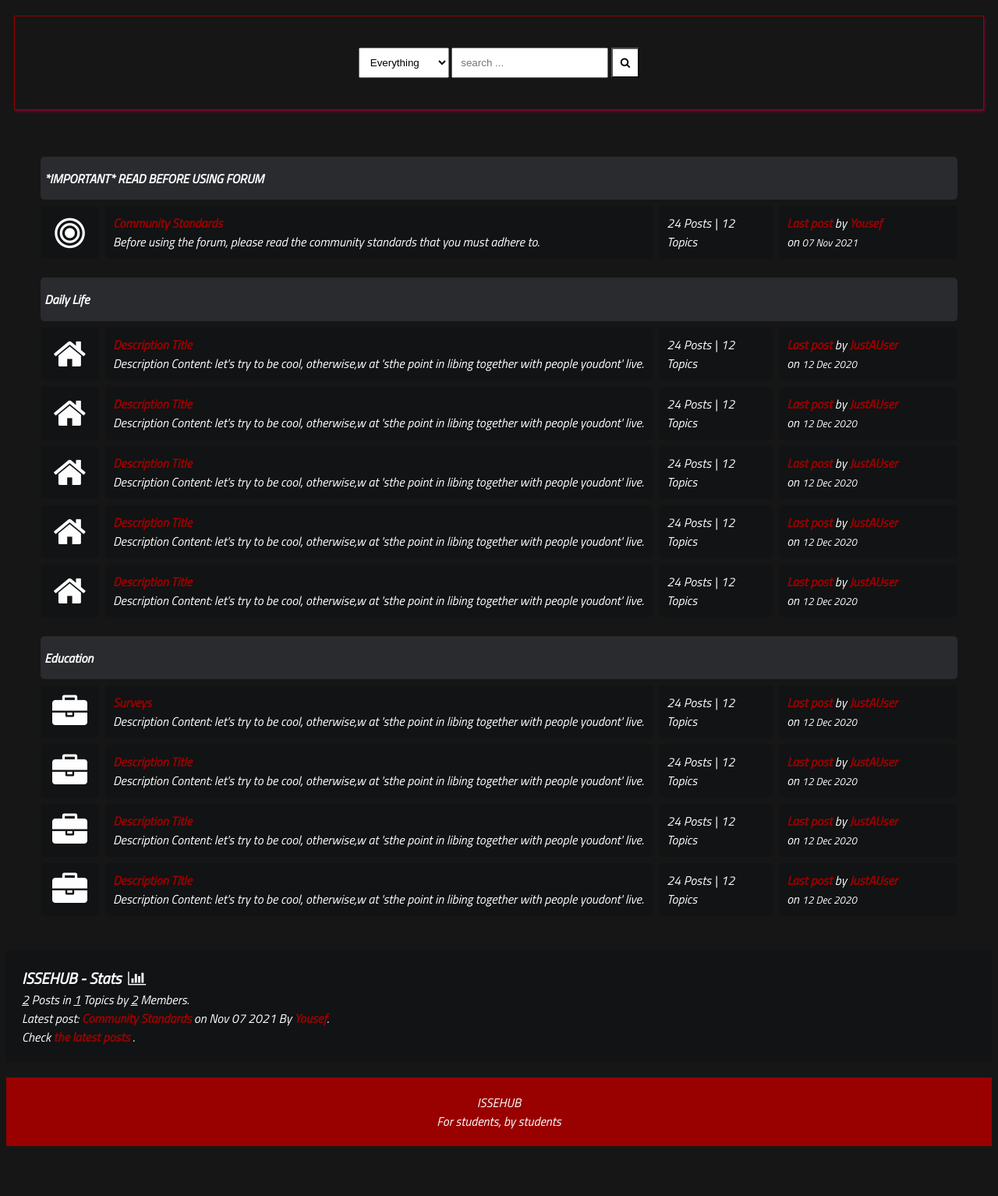
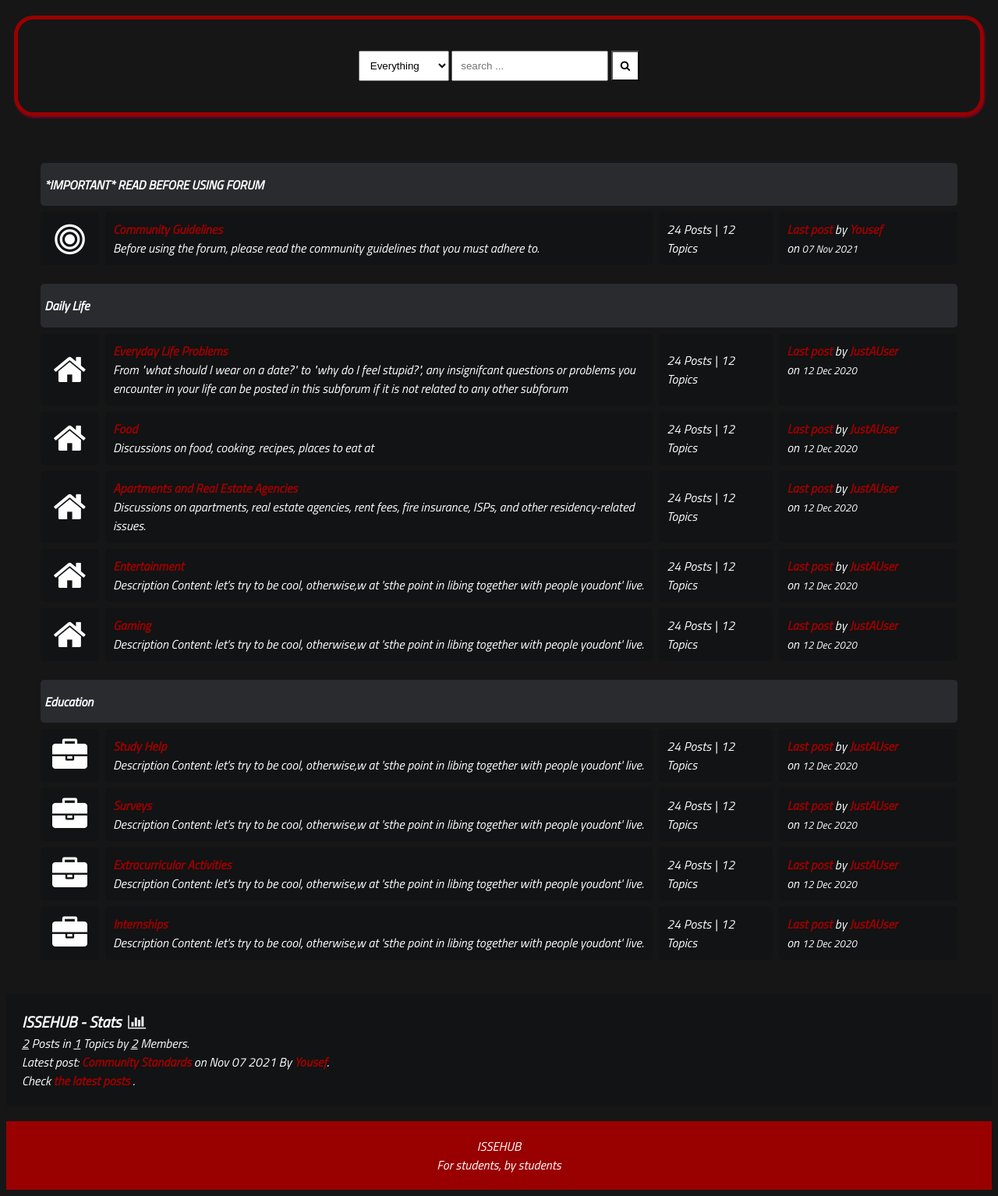
Before and after one commit to TheRealBruceMcGoose/ISSEHub, a PHP site: page /forums.html in a window 1280 px wide. Shown: the part 145-1679 px from the top of the page at 78% size. Before the commit the page ends 1623 px from the top, so only its background shows below. Run offline with PHP 8.4, Linux system fonts and the light colour scheme.

Commit message:
More descriptions for the subforums

```diff
--- a/html/forums.html
+++ b/html/forums.html
@@ -48,8 +48,8 @@
                     <i class="fa fa-bullseye center"></i>
                 </div>
                 <div class="subforum-description subforum-column">
-                    <h4><a href="community-standards.html">Community Standards</a></h4>
-                    <p>Before using the forum, please read the community standards that you must adhere to.</p>
+                    <h4><a href="community-standards.html">Community Guidelines</a></h4>
+                    <p>Before using the forum, please read the community guidelines that you must adhere to.</p>
                 </div>
                 <div class="subforum-stats subforum-column center">
                     <span>24 Posts | 12 Topics</span>
@@ -71,7 +71,58 @@
                     <i class="fa fa-home center"></i>
                 </div>
                 <div class="subforum-description subforum-column">
-                    <h4><a href="#">Description Title</a></h4>
+                    <h4><a href="#">Everyday Life Problems</a></h4>
+                    <p>From "what should I wear on a date?" to "why do I feel stupid?", any insignifcant questions or problems you encounter in your life can be posted in this subforum if it is not related to any other subforum</p>
+                </div>
+                <div class="subforum-stats subforum-column center">
+                    <span>24 Posts | 12 Topics</span>
+                </div>
+                <div class="subforum-info subforum-column">
+                    <b><a href="">Last post</a></b> by <a href="">JustAUser</a>
+                    <br>on <small>12 Dec 2020</small>
+                </div>
+            </div>
+            <hr class="subforum-devider">
+            <div class="subforum-row">
+                <div class="subforum-icon subforum-column center">
+                    <i class="fa fa-home center"></i>
+                </div>
+                <div class="subforum-description subforum-column">
+                    <h4><a href="#">Food</a></h4>
+                    <p>Discussions on food, cooking, recipes, places to eat at</p>
+                </div>
+                <div class="subforum-stats subforum-column center">
+                    <span>24 Posts | 12 Topics</span>
+                </div>
+                <div class="subforum-info subforum-column">
+                    <b><a href="">Last post</a></b> by <a href="">JustAUser</a>
+                    <br>on <small>12 Dec 2020</small>
+                </div>
+            </div>
+            <hr class="subforum-devider">
+            <div class="subforum-row">
+                <div class="subforum-icon subforum-column center">
+                    <i class="fa fa-home center"></i>
+                </div>
+                <div class="subforum-description subforum-column">
+                    <h4><a href="#">Apartments and Real Estate Agencies</a></h4>
+                    <p>Discussions on apartments, real estate agencies, rent fees, fire insurance, ISPs, and other residency-related issues.</p>
+                </div>
+                <div class="subforum-stats subforum-column center">
+                    <span>24 Posts | 12 Topics</span>
+                </div>
+                <div class="subforum-info subforum-column">
+                    <b><a href="">Last post</a></b> by <a href="">JustAUser</a>
+                    <br>on <small>12 Dec 2020</small>
+                </div>
+            </div>
+            <hr class="subforum-devider">
+            <div class="subforum-row">
+                <div class="subforum-icon subforum-column center">
+                    <i class="fa fa-home center"></i>
+                </div>
+                <div class="subforum-description subforum-column">
+                    <h4><a href="#">Entertainment</a></h4>
                     <p>Description Content: let's try to be cool, otherwise,w at 'sthe point in libing together with people youdont' live.</p>
                 </div>
                 <div class="subforum-stats subforum-column center">
@@ -88,58 +139,7 @@
                     <i class="fa fa-home center"></i>
                 </div>
                 <div class="subforum-description subforum-column">
-                    <h4><a href="#">Description Title</a></h4>
-                    <p>Description Content: let's try to be cool, otherwise,w at 'sthe point in libing together with people youdont' live.</p>
-                </div>
-                <div class="subforum-stats subforum-column center">
-                    <span>24 Posts | 12 Topics</span>
-                </div>
-                <div class="subforum-info subforum-column">
-                    <b><a href="">Last post</a></b> by <a href="">JustAUser</a>
-                    <br>on <small>12 Dec 2020</small>
-                </div>
-            </div>
-            <hr class="subforum-devider">
-            <div class="subforum-row">
-                <div class="subforum-icon subforum-column center">
-                    <i class="fa fa-home center"></i>
-                </div>
-                <div class="subforum-description subforum-column">
-                    <h4><a href="#">Description Title</a></h4>
-                    <p>Description Content: let's try to be cool, otherwise,w at 'sthe point in libing together with people youdont' live.</p>
-                </div>
-                <div class="subforum-stats subforum-column center">
-                    <span>24 Posts | 12 Topics</span>
-                </div>
-                <div class="subforum-info subforum-column">
-                    <b><a href="">Last post</a></b> by <a href="">JustAUser</a>
-                    <br>on <small>12 Dec 2020</small>
-                </div>
-            </div>
-            <hr class="subforum-devider">
-            <div class="subforum-row">
-                <div class="subforum-icon subforum-column center">
-                    <i class="fa fa-home center"></i>
-                </div>
-                <div class="subforum-description subforum-column">
-                    <h4><a href="#">Description Title</a></h4>
-                    <p>Description Content: let's try to be cool, otherwise,w at 'sthe point in libing together with people youdont' live.</p>
-                </div>
-                <div class="subforum-stats subforum-column center">
-                    <span>24 Posts | 12 Topics</span>
-                </div>
-                <div class="subforum-info subforum-column">
-                    <b><a href="">Last post</a></b> by <a href="">JustAUser</a>
-                    <br>on <small>12 Dec 2020</small>
-                </div>
-            </div>
-            <hr class="subforum-devider">
-            <div class="subforum-row">
-                <div class="subforum-icon subforum-column center">
-                    <i class="fa fa-home center"></i>
-                </div>
-                <div class="subforum-description subforum-column">
-                    <h4><a href="#">Description Title</a></h4>
+                    <h4><a href="#">Gaming</a></h4>
                     <p>Description Content: let's try to be cool, otherwise,w at 'sthe point in libing together with people youdont' live.</p>
                 </div>
                 <div class="subforum-stats subforum-column center">
@@ -156,6 +156,23 @@
             <div class="subforum-title">
                 <h1>Education</h1>
             </div>
+            <div class="subforum-row">
+                <div class="subforum-icon subforum-column center">
+                    <i class="fa fa-briefcase center"></i>
+                </div>
+                <div class="subforum-description subforum-column">
+                    <h4><a href="#">Study Help</a></h4>
+                    <p>Description Content: let's try to be cool, otherwise,w at 'sthe point in libing together with people youdont' live.</p>
+                </div>
+                <div class="subforum-stats subforum-column center">
+                    <span>24 Posts | 12 Topics</span>
+                </div>
+                <div class="subforum-info subforum-column">
+                    <b><a href="">Last post</a></b> by <a href="">JustAUser</a>
+                    <br>on <small>12 Dec 2020</small>
+                </div>
+            </div>
+            <hr class="subforum-devider">
             <div class="subforum-row">
                 <div class="subforum-icon subforum-column center">
                     <i class="fa fa-briefcase center"></i>
@@ -178,7 +195,7 @@
                     <i class="fa fa-briefcase center"></i>
                 </div>
                 <div class="subforum-description subforum-column">
-                    <h4><a href="#">Description Title</a></h4>
+                    <h4><a href="#">Extracurricular Activities</a></h4>
                     <p>Description Content: let's try to be cool, otherwise,w at 'sthe point in libing together with people youdont' live.</p>
                 </div>
                 <div class="subforum-stats subforum-column center">
@@ -195,24 +212,7 @@
                     <i class="fa fa-briefcase center"></i>
                 </div>
                 <div class="subforum-description subforum-column">
-                    <h4><a href="#">Description Title</a></h4>
-                    <p>Description Content: let's try to be cool, otherwise,w at 'sthe point in libing together with people youdont' live.</p>
-                </div>
-                <div class="subforum-stats subforum-column center">
-                    <span>24 Posts | 12 Topics</span>
-                </div>
-                <div class="subforum-info subforum-column">
-                    <b><a href="">Last post</a></b> by <a href="">JustAUser</a>
-                    <br>on <small>12 Dec 2020</small>
-                </div>
-            </div>
-            <hr class="subforum-devider">
-            <div class="subforum-row">
-                <div class="subforum-icon subforum-column center">
-                    <i class="fa fa-briefcase center"></i>
-                </div>
-                <div class="subforum-description subforum-column">
-                    <h4><a href="#">Description Title</a></h4>
+                    <h4><a href="#">Internships</a></h4>
                     <p>Description Content: let's try to be cool, otherwise,w at 'sthe point in libing together with people youdont' live.</p>
                 </div>
                 <div class="subforum-stats subforum-column center">
--- a/html/style.css
+++ b/html/style.css
@@ -221,12 +221,13 @@ header{
 
   /* Search Box styles */
 .search-box{
-    border: solid 1px #990000;
+    border: solid 5px #990000;
     margin-top: 20px;
     padding: 40px;
     display:flex;
     justify-content: center;
     box-shadow:1px 2px 3px #7b0528;
+    border-radius: 25px;
 }
 
 .search-box select{
```
